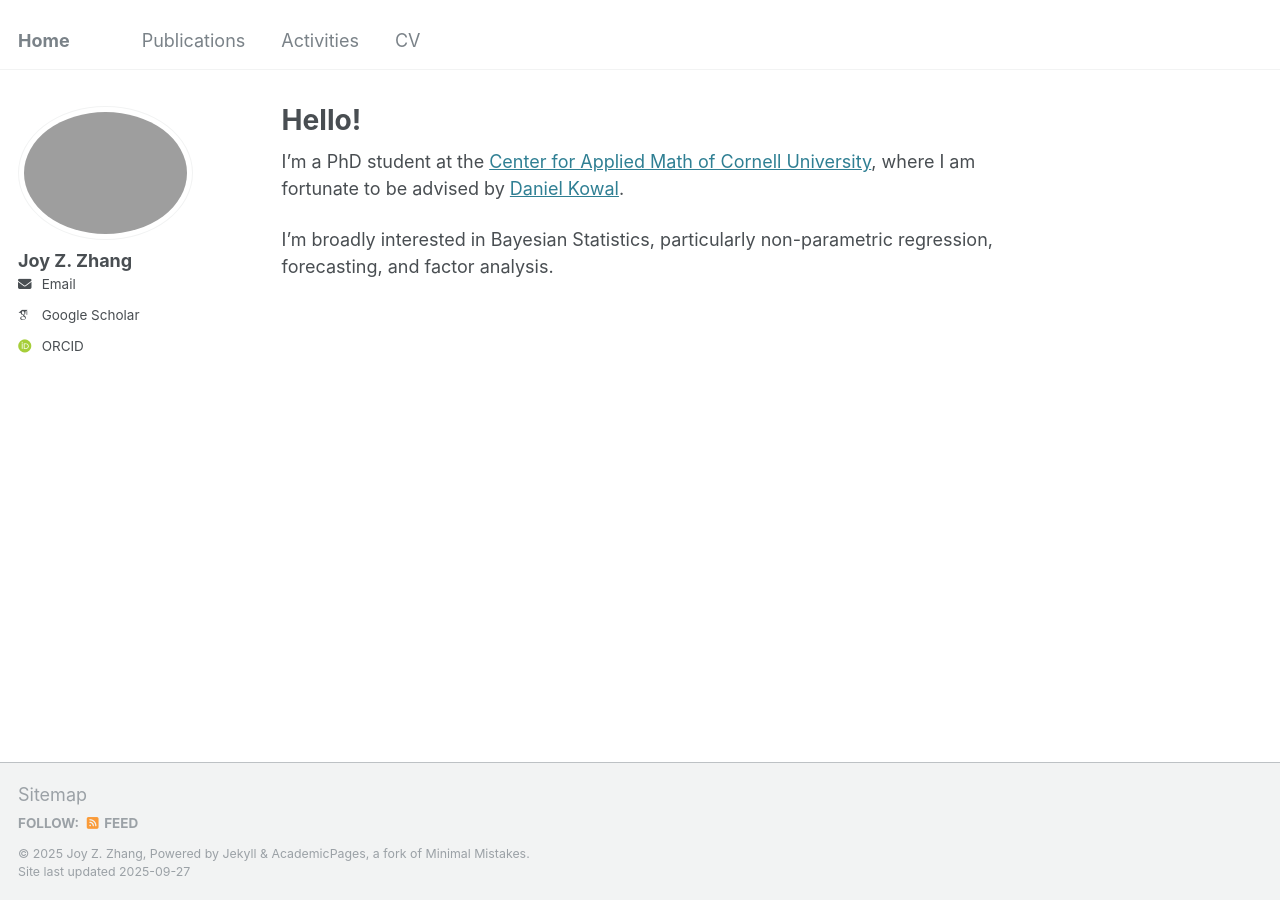
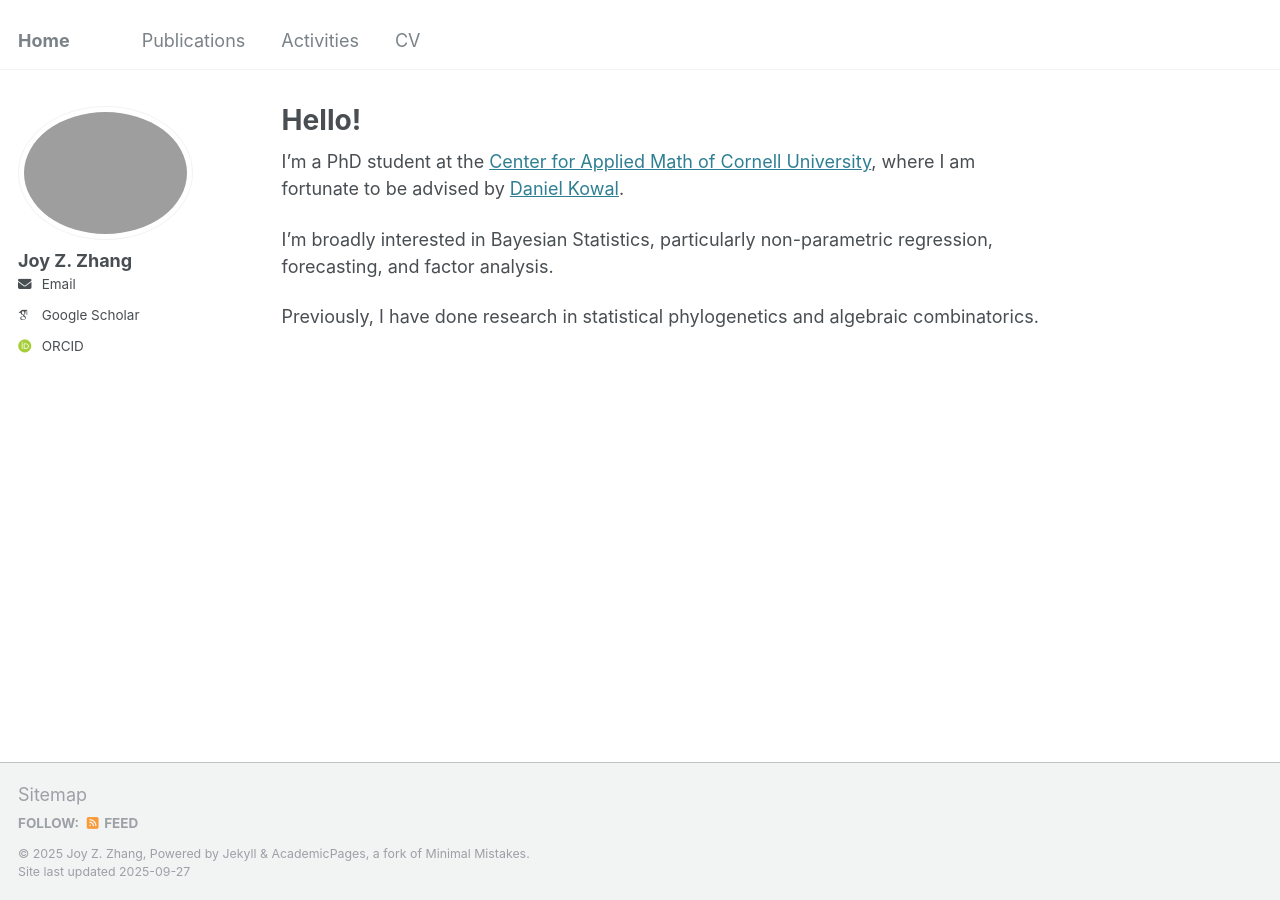
Before and after one commit to joy-zhang-38/joy-zhang-38.github.io, a Jekyll site: the page built from _pages/about.md, in a window 1280 px wide. Built offline with Jekyll 4.4.1, drawn with Linux system fonts in a browser that asks for light colours; some web fonts are replaced.

Commit message:
Update about.md

```diff
--- a/_pages/about.md
+++ b/_pages/about.md
@@ -10,3 +10,5 @@ redirect_from:
 I'm a PhD student at the <a href="https://www.cam.cornell.edu/cam">Center for Applied Math of Cornell University</a>, where I am fortunate to be advised by <a href="https://www.danielrkowal.com/">Daniel Kowal</a>.
 
 I'm broadly interested in Bayesian Statistics, particularly non-parametric regression, forecasting, and factor analysis.
+
+Previously, I have done research in statistical phylogenetics and algebraic combinatorics.
```
